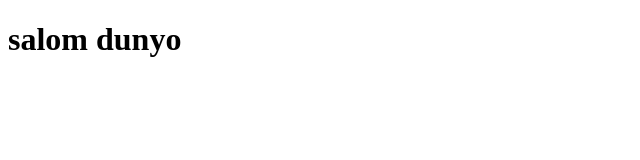
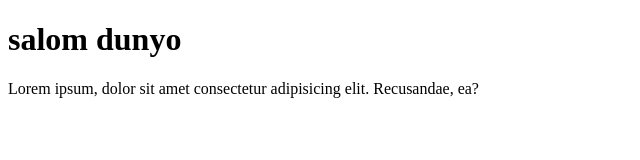
Before and after one commit to bobursheyh/nimadur, a plain HTML site: page index.html in a window 1280 px wide. Shown: the whole page, without its empty margins (0-640 px from the left). Drawn offline with Linux system fonts and the light colour scheme.

Commit message:
ozgardimi

```diff
--- a/index.html
+++ b/index.html
@@ -7,5 +7,6 @@
 </head>
 <body>
     <h1>salom dunyo</h1>
+    <p>Lorem ipsum, dolor sit amet consectetur adipisicing elit. Recusandae, ea?</p>
 </body>
 </html>
```
